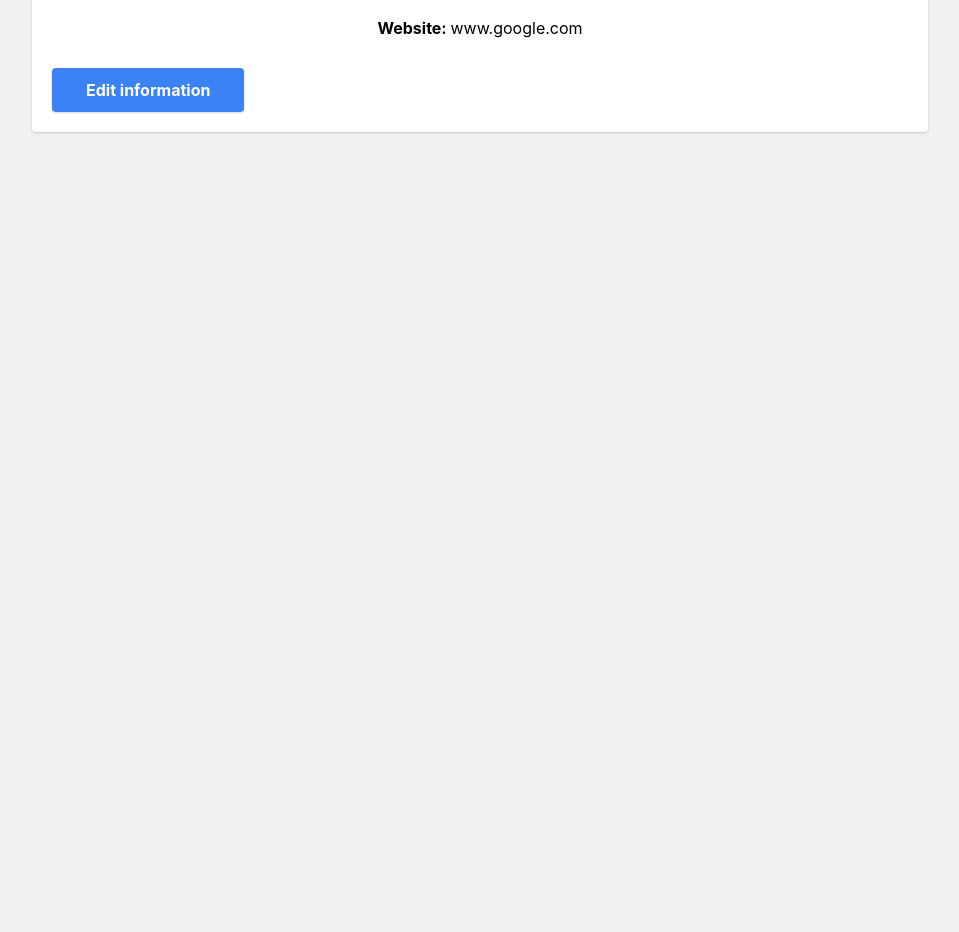
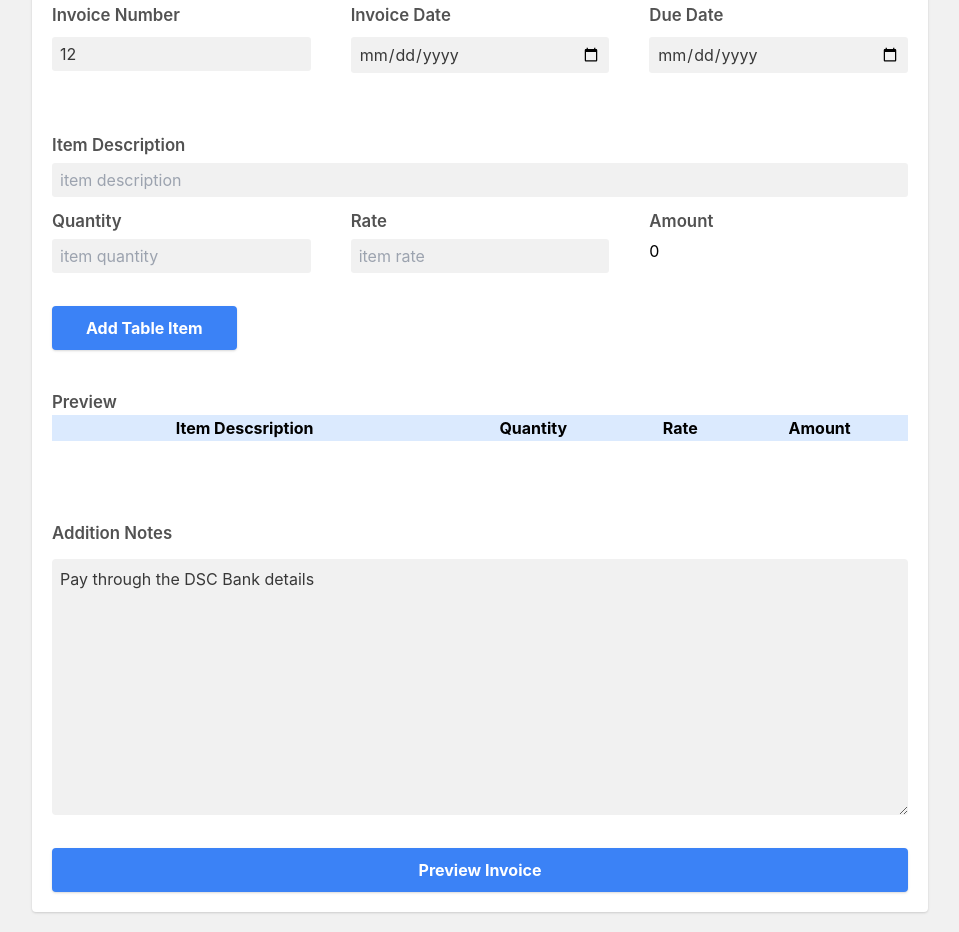
Before and after one commit to markvilly/invoicer-2024-dsc, a React (Create React App) app: page / in a window 1280 px wide. Shown: the part 642-1574 px from the top of the page, without its empty margins (160-1119 px from the left). Before the commit the page ends 800 px from the top, so only its background shows below. Built offline with nearby package versions, Linux system fonts and the light colour scheme.

Commit message:
added some dependencies

```diff
--- a/package.json
+++ b/package.json
@@ -8,7 +8,9 @@
     "@testing-library/user-event": "^13.5.0",
     "react": "^18.2.0",
     "react-dom": "^18.2.0",
+    "react-icons": "^5.0.1",
     "react-scripts": "5.0.1",
+    "uuid": "^9.0.1",
     "web-vitals": "^2.1.4"
   },
   "scripts": {
--- a/src/App.js
+++ b/src/App.js
@@ -10,7 +10,7 @@
 import TableForm from "./components/TableForm";
 
 function App() {
-  const [showInvoice, setShowInvoice] = useState(true);
+  const [showInvoice, setShowInvoice] = useState(false);
   const [name, setName] = useState("DSC Company Limited");
   const [address, setAddress] = useState("Chole Road, Masaki");
   const [email, setEmail] = useState("shivazera@gmail.com");
@@ -32,6 +32,7 @@
   const [quantity, setQuantity] = useState("");
   const [rate, setRate] = useState("");
   const [amount, setAmount] = useState("");
+  const [list, setList] = useState([]);
 
   const handlePrint = () => {
     window.print();
@@ -57,6 +58,8 @@
               quantity={quantity}
               rate={rate}
               amount={amount}
+              list={list}
+              setList={setList}
             />
             <Notes notes={notes} />
             <Footer
@@ -296,6 +299,8 @@
                   setRate={setRate}
                   amount={amount}
                   setAmount={setAmount}
+                  setList={setList}
+                  list={list}
                 />
               </article>
 
--- a/src/components/Table.js
+++ b/src/components/Table.js
@@ -1,9 +1,9 @@
 import React from "react";
 
-export default function Table({ description, quantity, rate, amount }) {
+export default function Table({ list }) {
   return (
     <div>
-      <table width="100%">
+      <table width="100%" className="mb-20">
         <thead>
           <tr className="bg-blue-100 ">
             <th>Item Descsription</th>
@@ -12,6 +12,8 @@
             <th>Amount</th>
           </tr>
         </thead>
+        {list.map(({ id, description, quantity, rate, amount }) => (
+          <React.Fragment key={id}>
             <tbody>
               <tr>
                 <td>{description}</td>
@@ -20,6 +22,8 @@
                 <td className="text-center">{(amount = rate * quantity)}</td>
               </tr>
             </tbody>
+          </React.Fragment>
+        ))}
       </table>
     </div>
   );
--- a/src/components/TableForm.js
+++ b/src/components/TableForm.js
@@ -1,4 +1,5 @@
 import React from "react";
+import { v4 as uuidv4 } from "uuid";
 
 export default function TableForm({
   description,
@@ -8,10 +9,34 @@
   rate,
   setRate,
   amount,
+  list,
+  setList,
   setAmount,
 }) {
+  const handleSubmit = (e) => {
+    e.preventDefault();
+
+    const newItems = {
+      id: uuidv4(),
+      description,
+      quantity,
+      rate,
+      amount,
+    };
+    setDescription("");
+    setQuantity("");
+    setRate("");
+    setAmount("");
+    setList([...list, newItems]);
+    console.log(list);
+  };
+
+  //Edit function
+  //Delete function
+  const deleteRow = (id) => setList(list.filter((row) => row.id !== id));
   return (
     <div>
+      <form onSubmit={handleSubmit}>
         <div className="flex flex-col mt-10">
           <label htmlFor="description">Item Description</label>
           <input
@@ -60,6 +85,44 @@
             <p>{(amount = rate * quantity)}</p>
           </div>
         </article>
+        <button
+          type="submit"
+          className="mt-5 mb-10 bg-blue-500 text-white font-bold py-2 px-8 rounded shadow border-2 border-blue-500 hover:bg-transparent hover:text-blue-500 transition-all duration-300"
+        >
+          Add Table Item
+        </button>
+      </form>
+
+      {/* Table items */}
+
+      <label htmlFor="preview" className="mt-20">
+        Preview
+      </label>
+      <table width="100%" className="mb-20">
+        <thead>
+          <tr className="bg-blue-100 ">
+            <th>Item Descsription</th>
+            <th>Quantity</th>
+            <th>Rate</th>
+            <th>Amount</th>
+          </tr>
+        </thead>
+        {list.map(({ id, description, quantity, rate, amount }) => (
+          <React.Fragment key={id}>
+            <tbody>
+              <tr>
+                <td>{description}</td>
+                <td className="text-center">{quantity}</td>
+                <td className="text-center">{rate}</td>
+                <td className="text-center">{(amount = rate * quantity)}</td>
+                <td>
+                  <button onClick={() => deleteRow(id)}>Delete</button>
+                </td>
+              </tr>
+            </tbody>
+          </React.Fragment>
+        ))}
+      </table>
     </div>
   );
 }
```
Also changed, not shown: 1 other file (tests, documents, lock files or other folders). Lines whose indentation alone changed are shown as unchanged.
